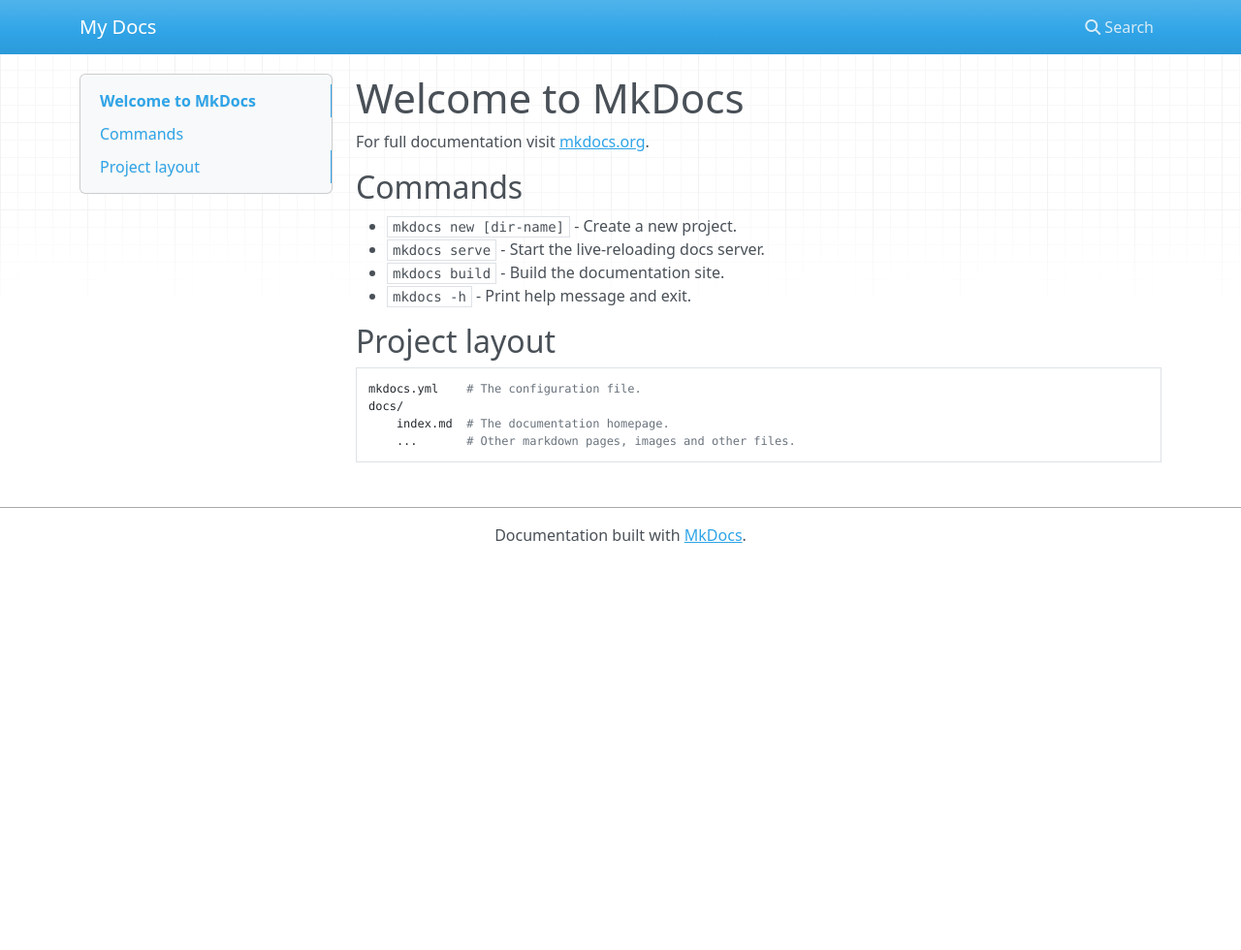
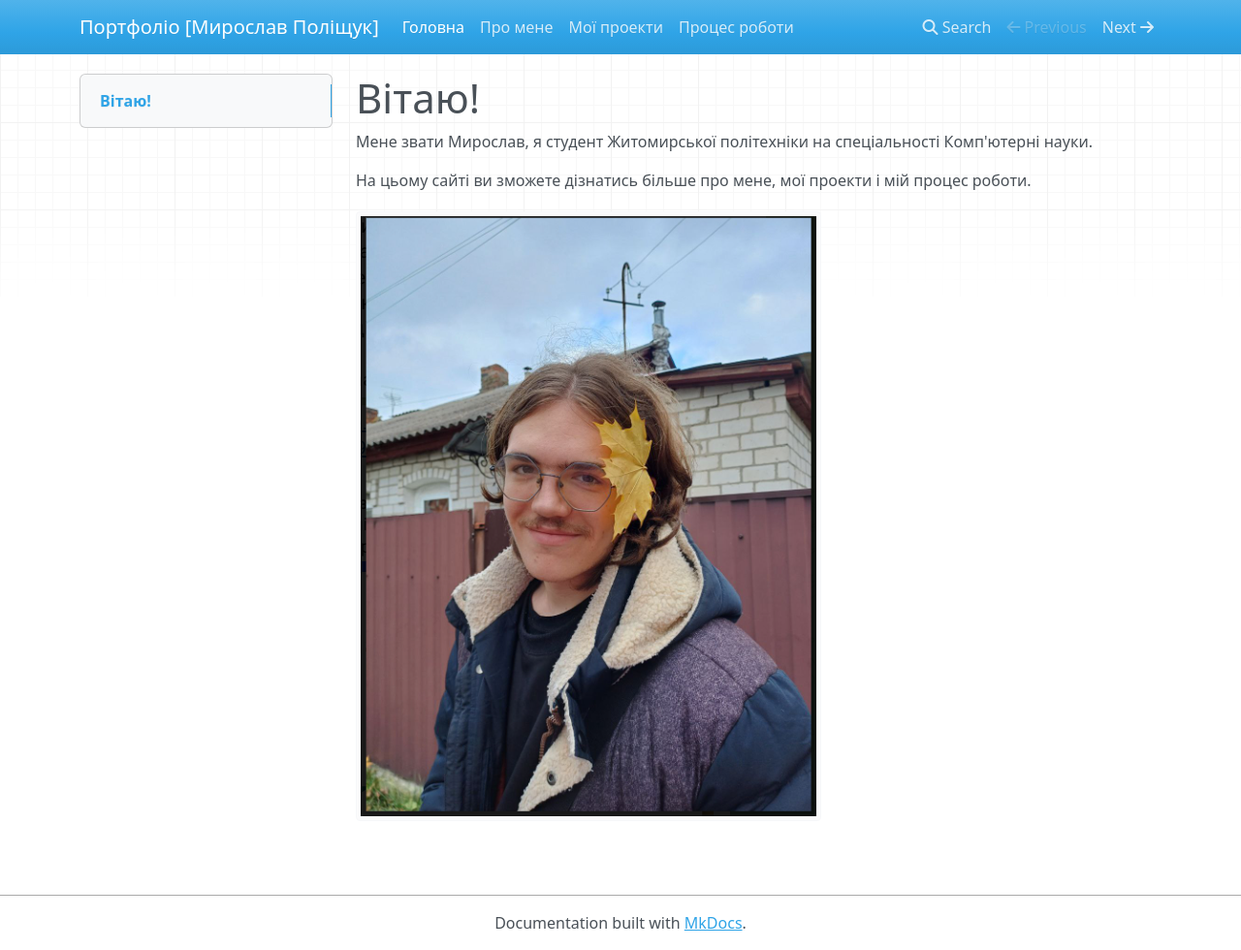
Before and after one commit to MyroslavPolishchuk/polishchuk-portfolio, an MkDocs documentation site: the page built from docs/index.md, in a window 1280 px wide and 980 px high. Shown: the whole window at 97% size. Built offline with MkDocs 1.6.1, drawn with Linux system fonts in a browser that asks for light colours; nearby versions of some CDN libraries.

```diff
--- a/docs/index.md
+++ b/docs/index.md
@@ -1,17 +1,5 @@
-# Welcome to MkDocs
+# Вітаю!
+Мене звати Мирослав, я студент Житомирської політехніки на спеціальності Комп'ютерні науки.
 
-For full documentation visit [mkdocs.org](https://www.mkdocs.org).
-
-## Commands
-
-* `mkdocs new [dir-name]` - Create a new project.
-* `mkdocs serve` - Start the live-reloading docs server.
-* `mkdocs build` - Build the documentation site.
-* `mkdocs -h` - Print help message and exit.
-
-## Project layout
-
-    mkdocs.yml    # The configuration file.
-    docs/
-        index.md  # The documentation homepage.
-        ...       # Other markdown pages, images and other files.
+На цьому сайті ви зможете дізнатись більше про мене, мої проекти і мій процес роботи.
+![Моє фото](image-3.png)
--- a/mkdocs.yml
+++ b/mkdocs.yml
@@ -1 +1,6 @@
-site_name: My Docs
+site_name: Портфоліо [Мирослав Поліщук]
+nav:
+- 'Головна': 'index.md'
+- 'Про мене': 'about.md'
+- 'Мої проекти': 'projects.md'
+- 'Процес роботи': 'workflow.md'
```
Also changed, not shown: docs/about.md (added, +9 -0 lines), docs/projects.md (added, +14 -0 lines), docs/workflow.md (added, +10 -0 lines), docs/image-1.png (added), docs/image-2.png (added), docs/image-3.png (added), docs/image.png (added).
